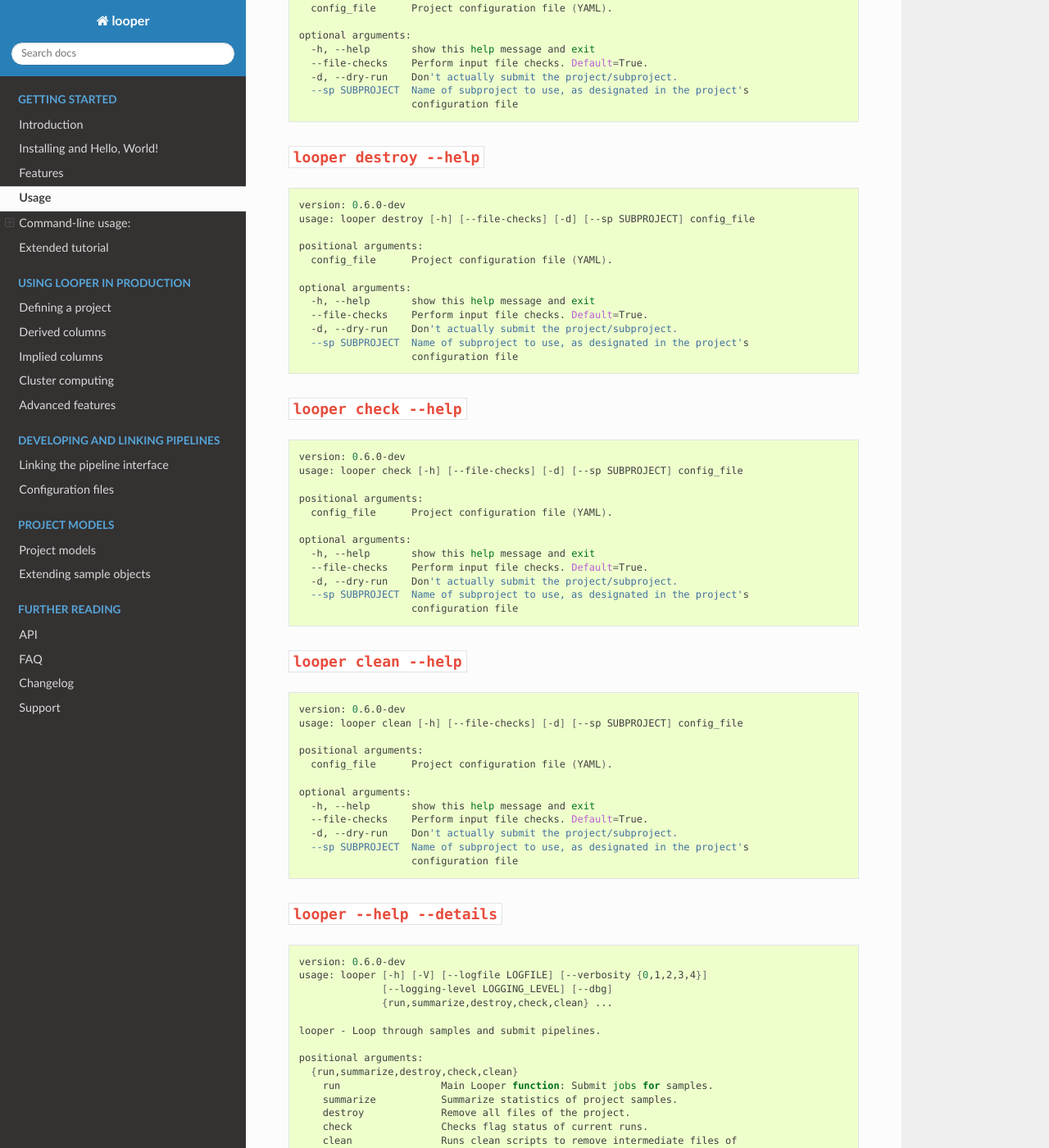
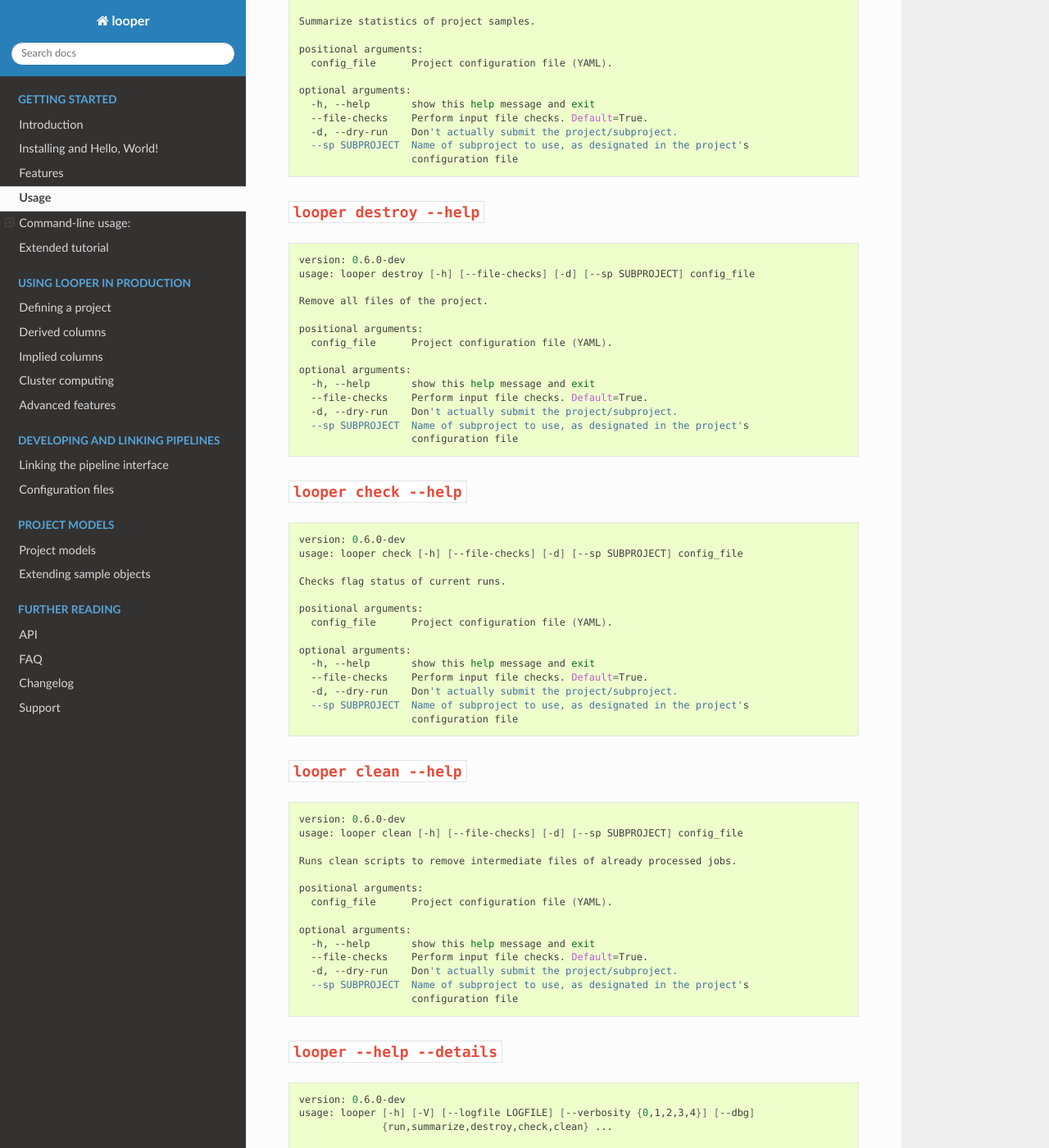
Before and after one commit to pepkit/peppy, a Sphinx documentation site: the page built from doc/source/usage.rst, in a window 1280 px wide and 1400 px high, scrolled down 1867 px. Shown: the whole window at 82% size. Built offline with Sphinx 7.4.7 and the Read the Docs theme 2.0.0, drawn with Linux system fonts in a browser that asks for light colours; some of the changed text lies outside the part shown.

Commit message:
update usage docs (adds command descriptions)

```diff
--- a/doc/source/usage.rst
+++ b/doc/source/usage.rst
@@ -58,6 +58,8 @@
 	                  [--sp SUBPROJECT]
 	                  config_file
 
+	Main Looper function: Submit jobs for samples.
+
 	positional arguments:
 	  config_file           Project configuration file (YAML).
 
@@ -87,6 +89,8 @@
 	usage: looper summarize [-h] [--file-checks] [-d] [--sp SUBPROJECT]
 	                        config_file
 
+	Summarize statistics of project samples.
+
 	positional arguments:
 	  config_file      Project configuration file (YAML).
 
@@ -104,6 +108,8 @@
 
 	version: 0.6.0-dev
 	usage: looper destroy [-h] [--file-checks] [-d] [--sp SUBPROJECT] config_file
+
+	Remove all files of the project.
 
 	positional arguments:
 	  config_file      Project configuration file (YAML).
@@ -123,6 +129,8 @@
 	version: 0.6.0-dev
 	usage: looper check [-h] [--file-checks] [-d] [--sp SUBPROJECT] config_file
 
+	Checks flag status of current runs.
+
 	positional arguments:
 	  config_file      Project configuration file (YAML).
 
@@ -141,6 +149,8 @@
 	version: 0.6.0-dev
 	usage: looper clean [-h] [--file-checks] [-d] [--sp SUBPROJECT] config_file
 
+	Runs clean scripts to remove intermediate files of already processed jobs.
+
 	positional arguments:
 	  config_file      Project configuration file (YAML).
 
@@ -157,8 +167,7 @@
 .. code-block:: shell
 
 	version: 0.6.0-dev
-	usage: looper [-h] [-V] [--logfile LOGFILE] [--verbosity {0,1,2,3,4}]
-	              [--logging-level LOGGING_LEVEL] [--dbg]
+	usage: looper [-h] [-V] [--logfile LOGFILE] [--verbosity {0,1,2,3,4}] [--dbg]
 	              {run,summarize,destroy,check,clean} ...
 
 	looper - Loop through samples and submit pipelines.
@@ -178,8 +187,6 @@
 	  --logfile LOGFILE     Optional output file for looper logs (default: None)
 	  --verbosity {0,1,2,3,4}
 	                        Choose level of verbosity (default: None)
-	  --logging-level LOGGING_LEVEL
-	                        Set logging level (default: None)
 	  --dbg                 Turn on debug mode (default: False)
 
 	For subcommand-specific options, type: 'looper <subcommand> -h'
```
